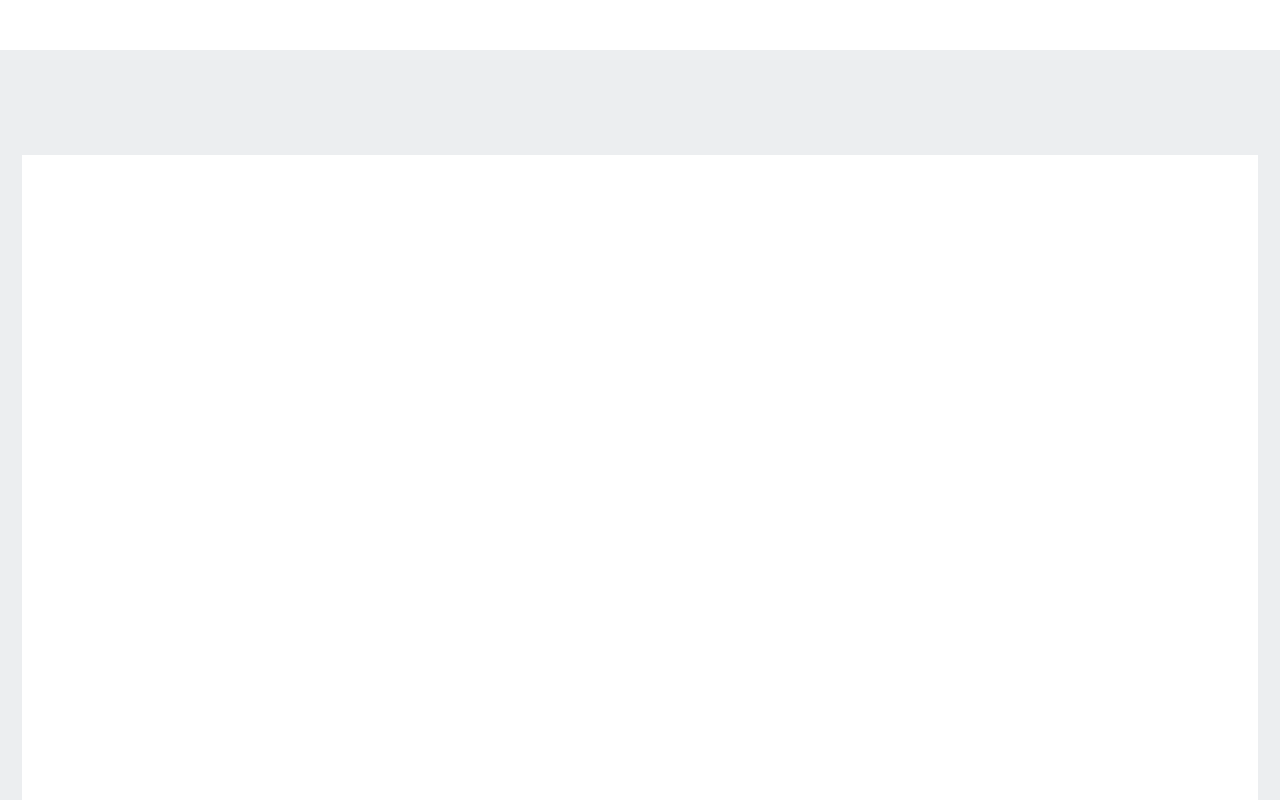
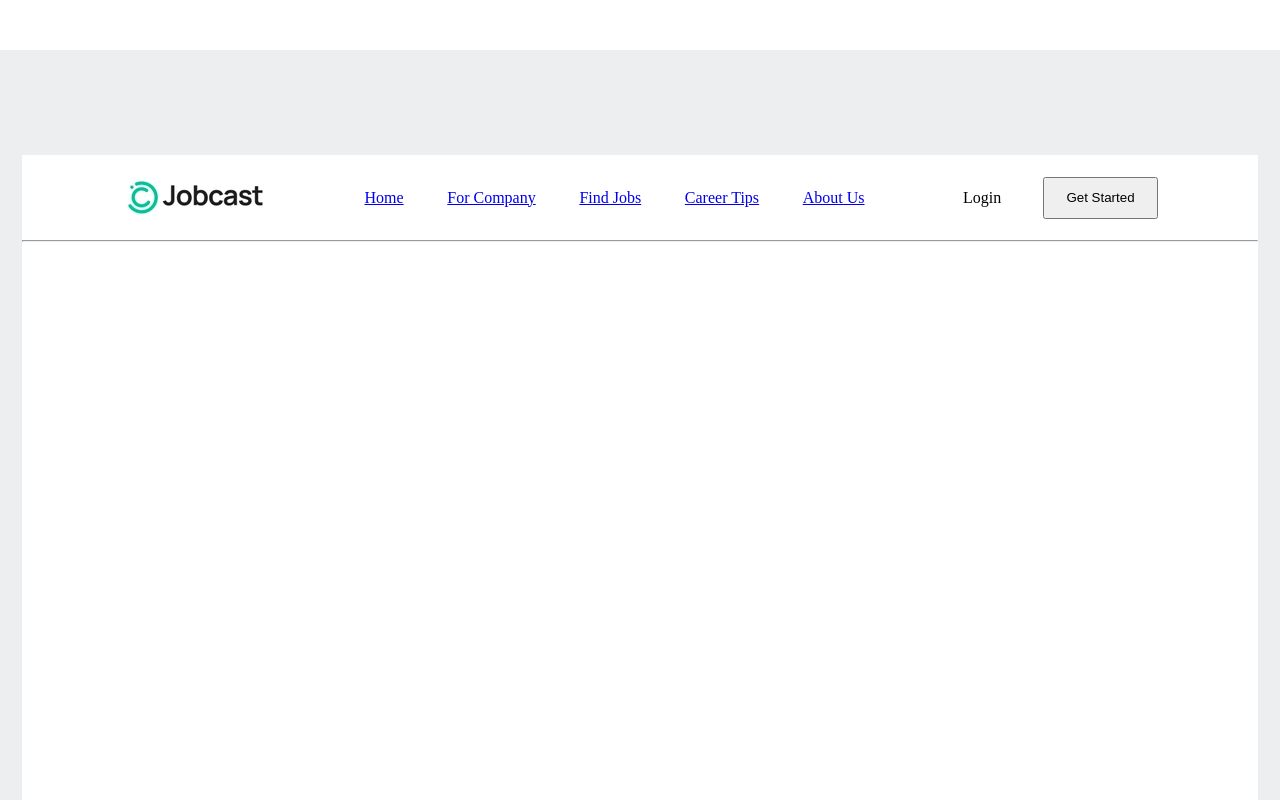
Before and after one commit to MAEldredgePro/jobcast, a plain HTML site: page index.html in a window 1280 px wide. Shown: the top 800 px of the page. Drawn offline with Linux system fonts and the light colour scheme.

Commit message:
rough-ed in nav bar

```diff
--- a/index.html
+++ b/index.html
@@ -9,7 +9,21 @@
 <body>
     <div class="mat">
         <div class="page">
-            <imgu src="images/logo.png" />
+            <div class="header">
+                <img src="images/logo.png" />
+                <nav>
+                    <a href="#" class="menu-item-selected">Home</a>
+                    <a href="#">For Company</a>
+                    <a href="#">Find Jobs</a>
+                    <a href="#">Career Tips</a>
+                    <a href="#">About Us</a>
+                </nav>
+                <span class="login-get-started">
+                    <span class="Login-link">Login</span>
+                    <button class="green-button">Get Started</button>
+                </span>
+            </div>
+            <hr class="header-split-line" />
         </div>
     </div>
 </body>
--- a/style.css
+++ b/style.css
@@ -16,8 +16,37 @@ body {
 }
 
 .page {
-
     background-color: white;
     width: 1236px;
     height: 1431px;
 }
+
+.header {
+    height: 85px;
+    margin: 0px 100px;
+    display: flex;
+    justify-content: space-between;
+    align-items: center;
+}
+
+nav {
+    width: 500px;
+    display: flex;
+    justify-content: space-between;
+}
+
+.login-get-started {
+    width: 195px;
+    display: flex;
+    justify-content: space-between;
+    align-items: center;
+}
+
+.green-button {
+    width: 115px;
+    height: 42px;
+}
+
+hr.header-split-line {
+    margin: 0px;
+}
```
